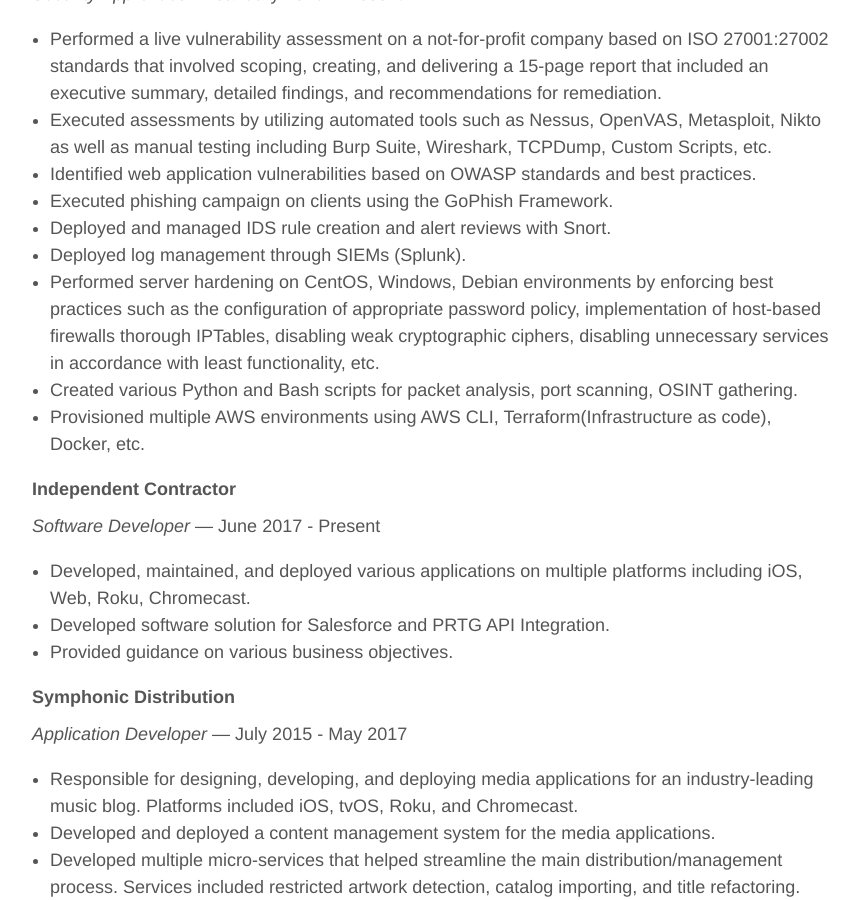
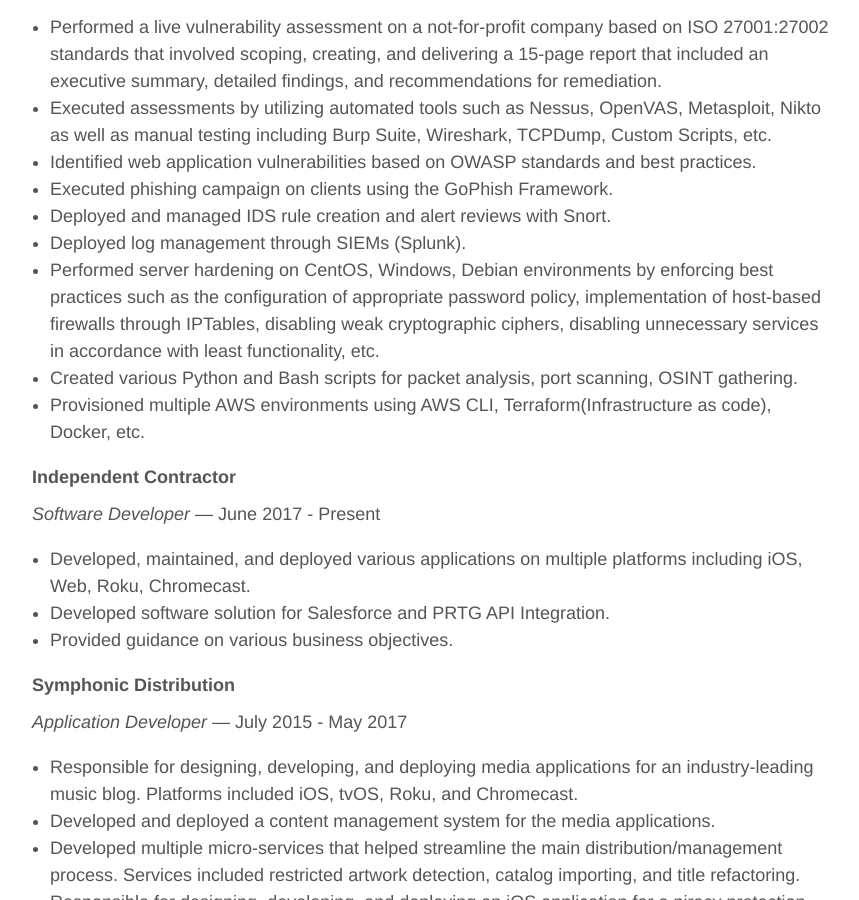
Before and after one commit to joerocca/joerocca.github.io, a Jekyll site: the page built from resume.md, in a window 1280 px wide and 900 px high, scrolled down 534 px. Shown: the whole window, without its empty margins (208-1067 px from the left). Built offline with Jekyll 4.4.1, drawn with Linux system fonts in a browser that asks for light colours.

Commit message:
Fixed typo in resume

```diff
--- a/resume.md
+++ b/resume.md
@@ -7,8 +7,6 @@
 -------
 
 I am a Software Developer and Cybersecurity Apprentice in Tampa Bay working on and continually learning more about building applications and securing them in the process. I have been writing software since 2014, when I started teaching myself. I previously worked as an Application Developer at Symphonic Distribution before I left to expand my skills by pursuing an intensive cybersecurity education. I am now seeking opportunities to contribute to a company's growth while expanding my development, security, and operations skills beyond my current knowledge.
-
-***
 
 Experience
 ----------
@@ -24,7 +22,7 @@
 * Executed phishing campaign on clients using the GoPhish Framework.
 * Deployed and managed IDS rule creation and alert reviews with Snort.
 * Deployed log management through SIEMs (Splunk).
-* Performed server hardening on CentOS, Windows, Debian environments by enforcing best practices such as the configuration of appropriate password policy, implementation of host-based firewalls thorough IPTables, disabling weak cryptographic ciphers, disabling unnecessary services in accordance with least functionality, etc.
+* Performed server hardening on CentOS, Windows, Debian environments by enforcing best practices such as the configuration of appropriate password policy, implementation of host-based firewalls through IPTables, disabling weak cryptographic ciphers, disabling unnecessary services in accordance with least functionality, etc.
 * Created various Python and Bash scripts for packet analysis, port scanning, OSINT gathering.
 * Provisioned multiple AWS environments using AWS CLI, Terraform(Infrastructure as code), Docker, etc.
 
@@ -47,8 +45,6 @@
 * Developed a micro-service for the piracy protection service that detects whether or not a webpage is providing an illegal link to a release/song based on a number of common identifiers.
 * Provided assistance and guidance on various Symphonic B2B projects.
 
-***
-
 Technical Experience
 --------------------
 
@@ -70,8 +66,6 @@
 
 *Swift, GraphQL*
 
-***
-
 Education
 ---------
 
@@ -89,8 +83,6 @@
 
 The Iron Yard is an immersive code school where I learned Objective-C, Swift, Bash, Xcode, Git, Linux Fundamentals, and many other technical skills. Throughout the program, my classmates and I attended lectures from 9 am to 12 pm, then completed a project by the following morning. During the final month of the program, we worked on a project of our choosing. I created Bagel Runner, an endless runner game which I presented at The Iron Yard's Demo Day.
 
-***
-
 Certifications
 --------------
 
@@ -98,8 +90,6 @@
 
 **Evolve Security Certified Professional (ESCP)** — April 2018
 
-***
-
 Skills
 ------
 
```
